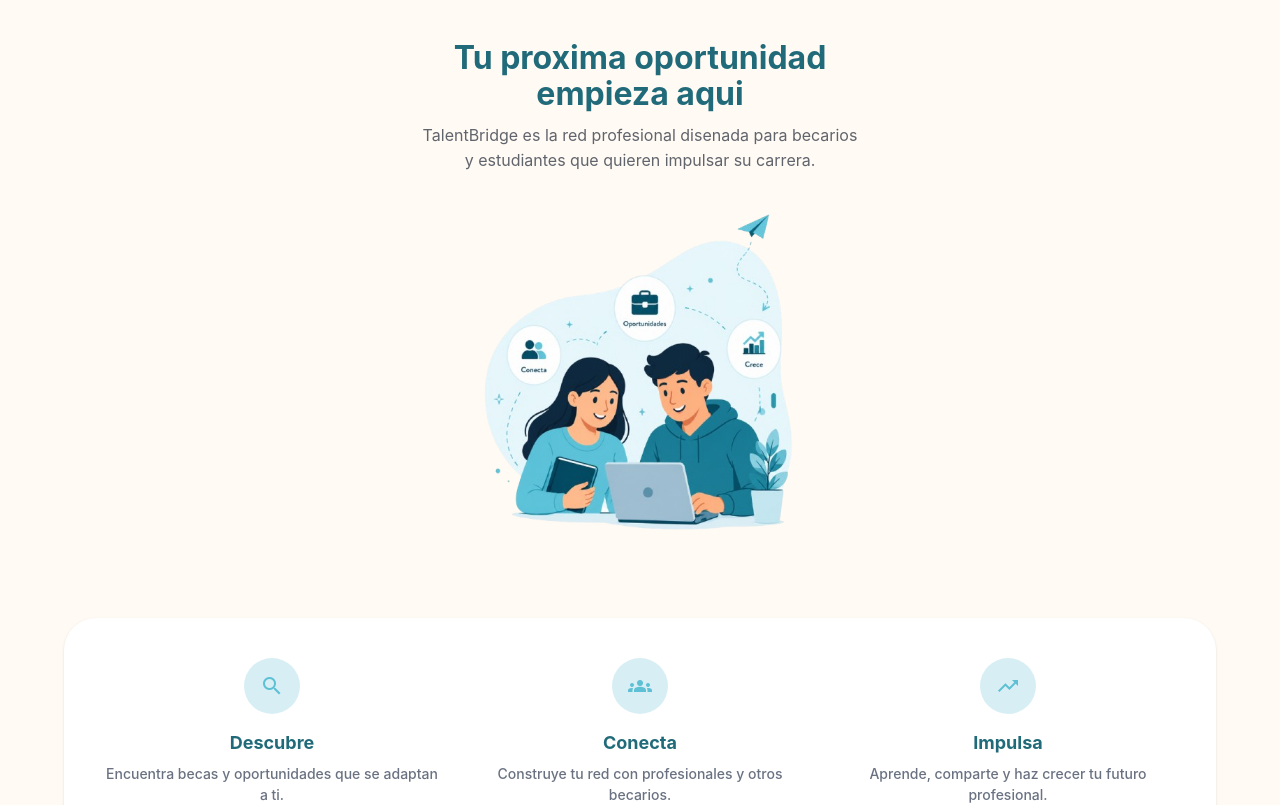
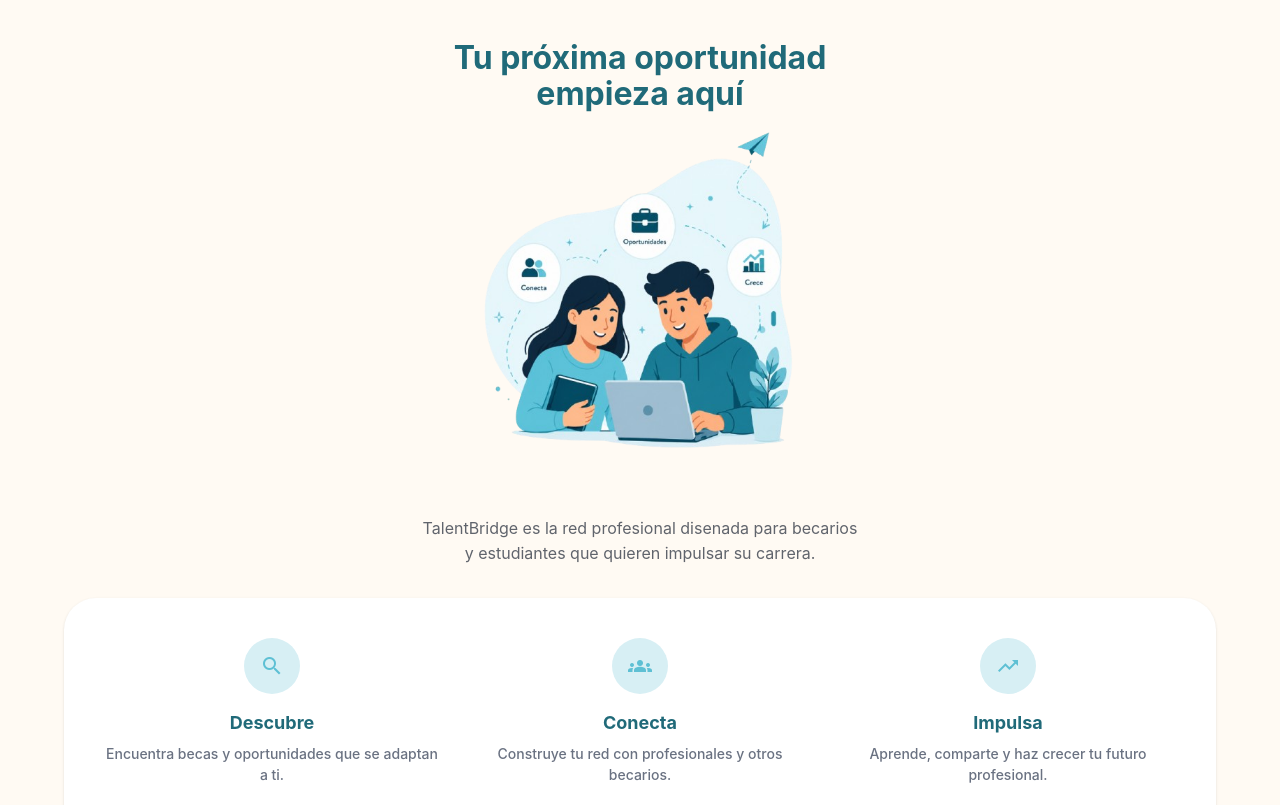
Before and after one commit to morga-dev/talentbridge-web, an Angular app: page / in a window 1280 px wide. Shown: the top 805 px of the page. Built offline with nearby package versions, Linux system fonts and the light colour scheme.

Commit message:
Figure, title and description modified

```diff
--- a/src/app/pages/landing/landing.component.html
+++ b/src/app/pages/landing/landing.component.html
@@ -2,20 +2,21 @@
   <section class="mx-auto flex min-h-screen max-w-6xl flex-col justify-between gap-8" aria-labelledby="landing-title">
     <header class="space-y-3 pt-4 text-center">
       <h1 id="landing-title" class="text-4xl font-bold text-talent-primary">
-        Tu proxima oportunidad<br>empieza aqui
+        Tu próxima oportunidad<br>empieza aquí
       </h1>
+
+      <figure class="flex justify-center" aria-label="Identidad visual de TalentBridge">
+        <img
+          src="/assets/LogoTB.png"
+          alt="Imagen de TalentBridge"
+          class="h-auto w-full max-w-80 object-contain"
+        >
+    </figure>
+
       <p class="mx-auto max-w-md text-lg text-talent-text-secondary">
         TalentBridge es la red profesional disenada para becarios y estudiantes que quieren impulsar su carrera.
       </p>
     </header>
-
-    <figure class="flex justify-center" aria-label="Identidad visual de TalentBridge">
-      <img
-        src="/assets/LogoTB.png"
-        alt="Imagen de TalentBridge"
-        class="h-auto w-full max-w-80 object-contain"
-      >
-    </figure>
 
     <section class="rounded-4xl bg-white p-10 shadow-sm" aria-labelledby="features-title">
 
```
